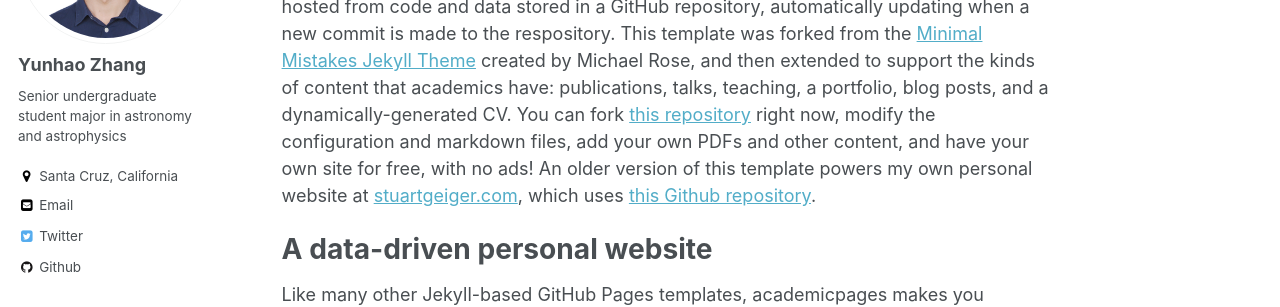
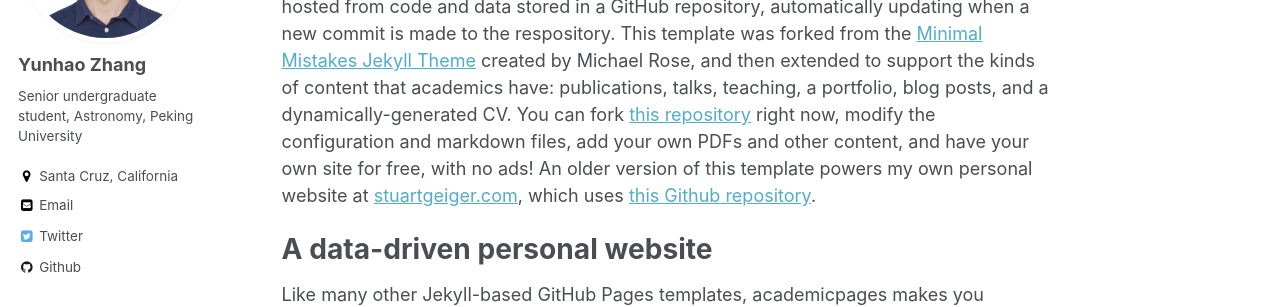
Before and after one commit to AstroCloudZhang/astrocloudzhang.github.io, a Jekyll site: the page built from _pages/about.md, in a window 1280 px wide. Shown: the part 249-556 px from the top of the page. Built offline with Jekyll 4.4.1, drawn with Linux system fonts in a browser that asks for light colours.

Commit message:
Update _config.yml

```diff
--- a/_config.yml
+++ b/_config.yml
@@ -82,7 +82,7 @@ analytics:
 author:
   name             : "Yunhao Zhang"
   avatar           : "Logo.jpg"
-  bio              : "Senior undergraduate student major in astronomy and astrophysics"
+  bio              : "Senior undergraduate student, Astronomy, Peking University"
   location         : "Santa Cruz, California"
   employer         :
   googlescholar    :
```
